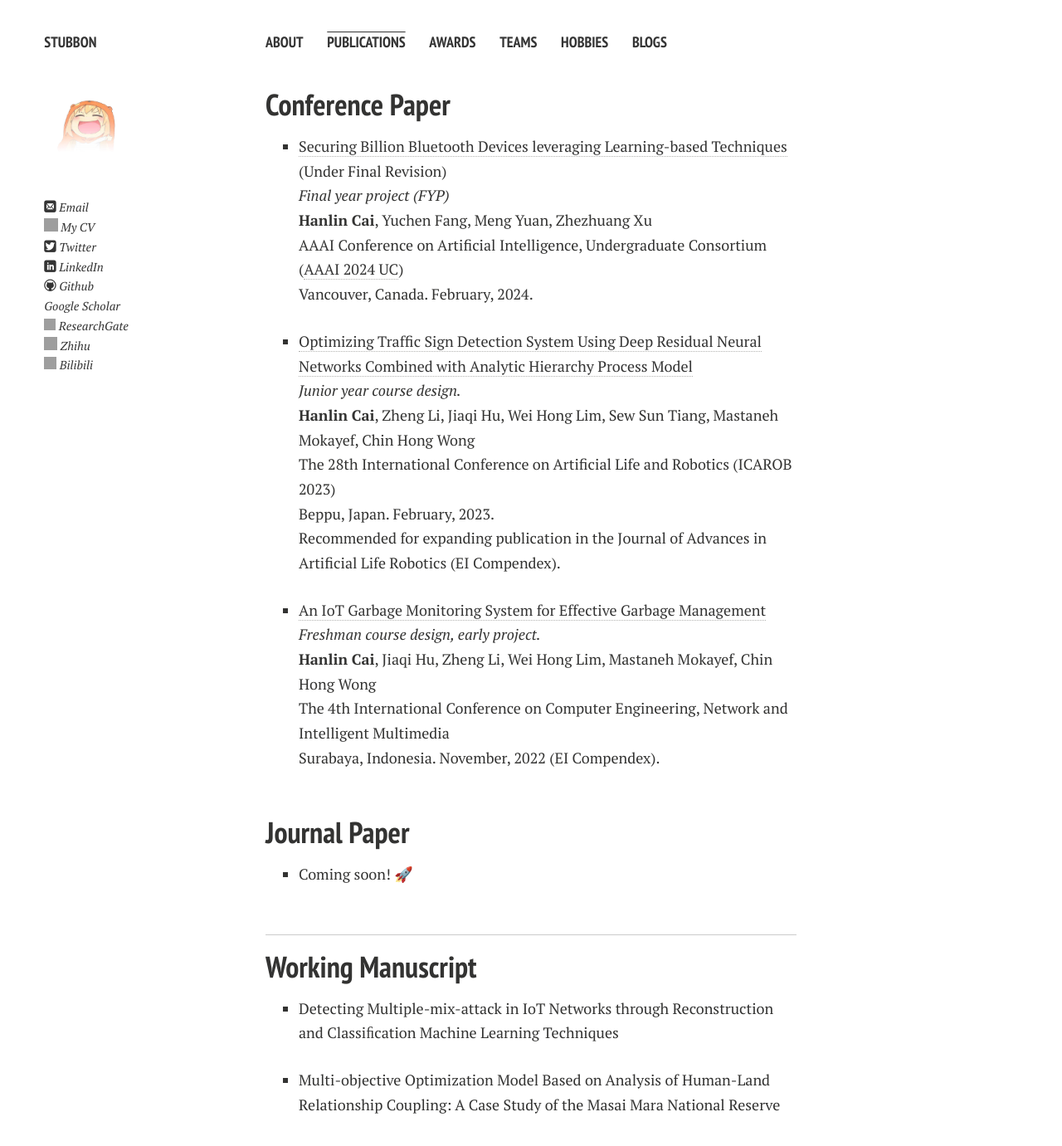
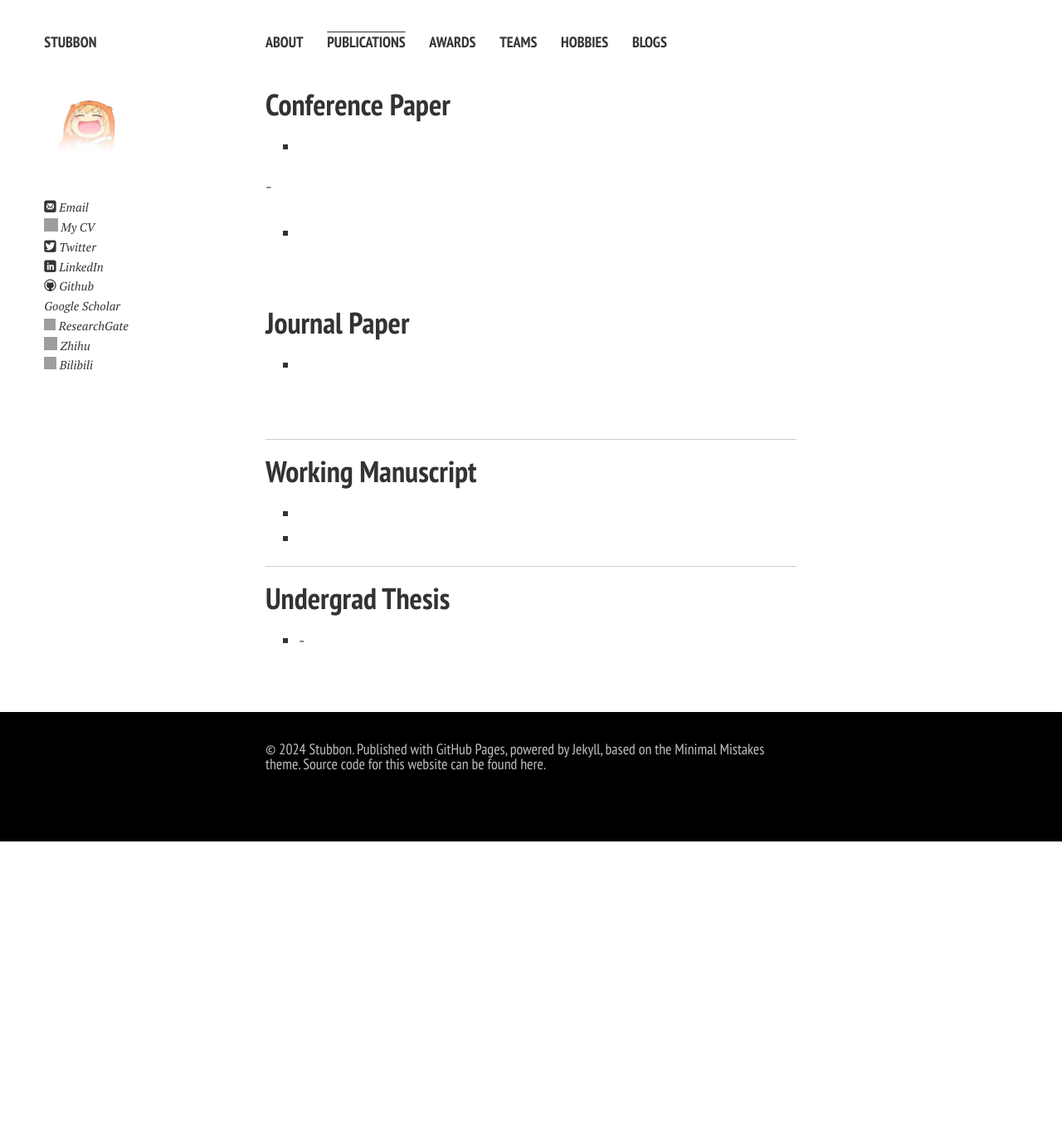
Before and after one commit to qaz0604/qaz0604.github.io, a Jekyll site: the page built from publications.md, in a window 1280 px wide and 1400 px high. Shown: the top 1381 px of the window at 83% size. Built offline with Jekyll 4.4.1, drawn with Linux system fonts in a browser that asks for light colours; nearby versions of some CDN libraries; comment, search, counter and statistics services are not loaded; a style sheet for code colours, icons or effects is not loaded; some of the changed text lies outside the part shown; grey boxes are pictures that could not be loaded.

Commit message:
Update publications.md

```diff
--- a/publications.md
+++ b/publications.md
@@ -8,17 +8,17 @@ title: Publications
 
 ## Conference Paper
 
-- [Securing Billion Bluetooth Devices leveraging Learning-based Techniques](https://caihanlin.com/file/404/) (Under Final Revision)<br>*Final year project (FYP)*<br>**Hanlin Cai**, Yuchen Fang, Meng Yuan, Zhezhuang Xu<br>AAAI Conference on Artificial Intelligence, Undergraduate Consortium ([AAAI 2024 UC](https://aaai.org/aaai-conference/undergraduate-consortium/))<br>Vancouver, Canada. February, 2024.
+-
 
-- [Optimizing Traffic Sign Detection System Using Deep Residual Neural Networks Combined with Analytic Hierarchy Process Model](https://www.researchgate.net/publication/374730865)<br>*Junior year course design.*<br>**Hanlin Cai**, Zheng Li, Jiaqi Hu, Wei Hong Lim, Sew Sun Tiang, Mastaneh Mokayef, Chin Hong Wong<br>The 28th International Conference on Artificial Life and Robotics (ICAROB 2023)<br>Beppu, Japan. February, 2023.<br>Recommended for expanding publication in the Journal of Advances in Artificial Life Robotics (EI Compendex).
+-
 
-- [An IoT Garbage Monitoring System for Effective Garbage Management](https://www.researchgate.net/publication/368410220_An_IoT_Garbage_Monitoring_System_for_Effective_Garbage_Management)<br>*Freshman course design, early project.*<br>**Hanlin Cai**, Jiaqi Hu, Zheng Li, Wei Hong Lim, Mastaneh Mokayef, Chin Hong Wong<br>The 4th International Conference on Computer Engineering, Network and Intelligent Multimedia<br>Surabaya, Indonesia. November, 2022 (EI Compendex).<br>
+-
 
   <br>
 
 ## Journal Paper
 
-- Coming soon! 🚀
+-
 
   <br>
 
@@ -26,18 +26,14 @@ title: Publications
 
 ## Working Manuscript
 
-- Detecting Multiple-mix-attack in IoT Networks through Reconstruction and Classiﬁcation Machine Learning Techniques<br>
-
-- Multi-objective Optimization Model Based on Analysis of Human-Land Relationship Coupling: A Case Study of the Masai Mara National Reserve<br>
-
+-
+-
   <br>
 
 ---
 
 ## Undergrad Thesis
 
-- Hybrid Detection Mechanism for Spoofing Attacks in Bluetooth Low Energy Networks<br>**Hanlin Cai** (Advisor: Zhezhuang Xu). Final Year Project. Under working<br>Expect to submit a research paper to IEEE Internet of Things Journal.
-
-- [Industrial Inspection System based on Intelligent IoT and Bionic Quadruped Robot](https://caihanlin.com/mypaper/thesis/IP-report.pdf)<br>**Hanlin Cai** (Advisor: Zhezhuang Xu, Yuxiong Xia). Junior Intern Program.<br>Industrial Placement Report in [Huading Tech](http://www.hdim.com.cn/) and [IACTIP Lab](https://dqxy.fzu.edu.cn/en/)<br>
-
+-
+-
   <br>
```
